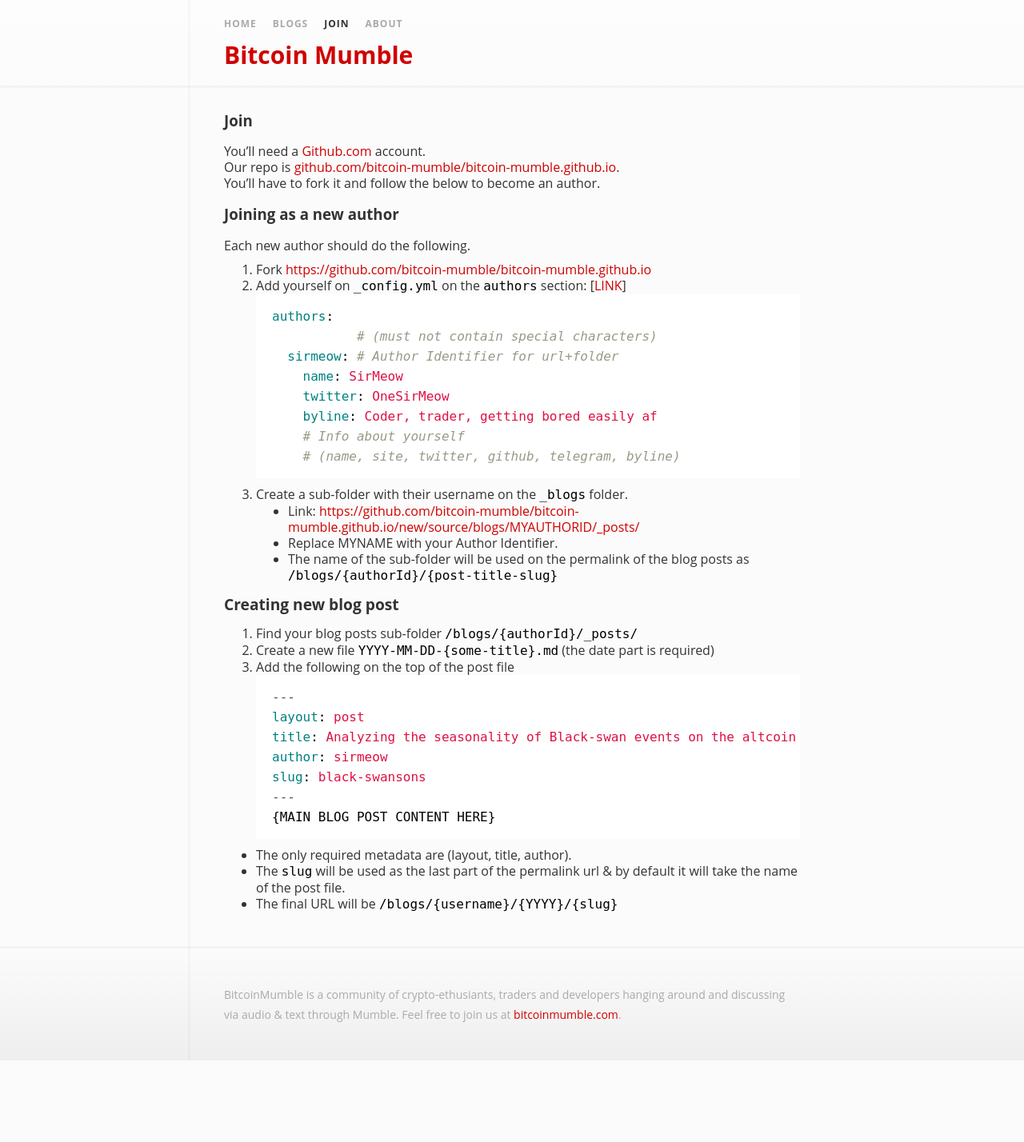
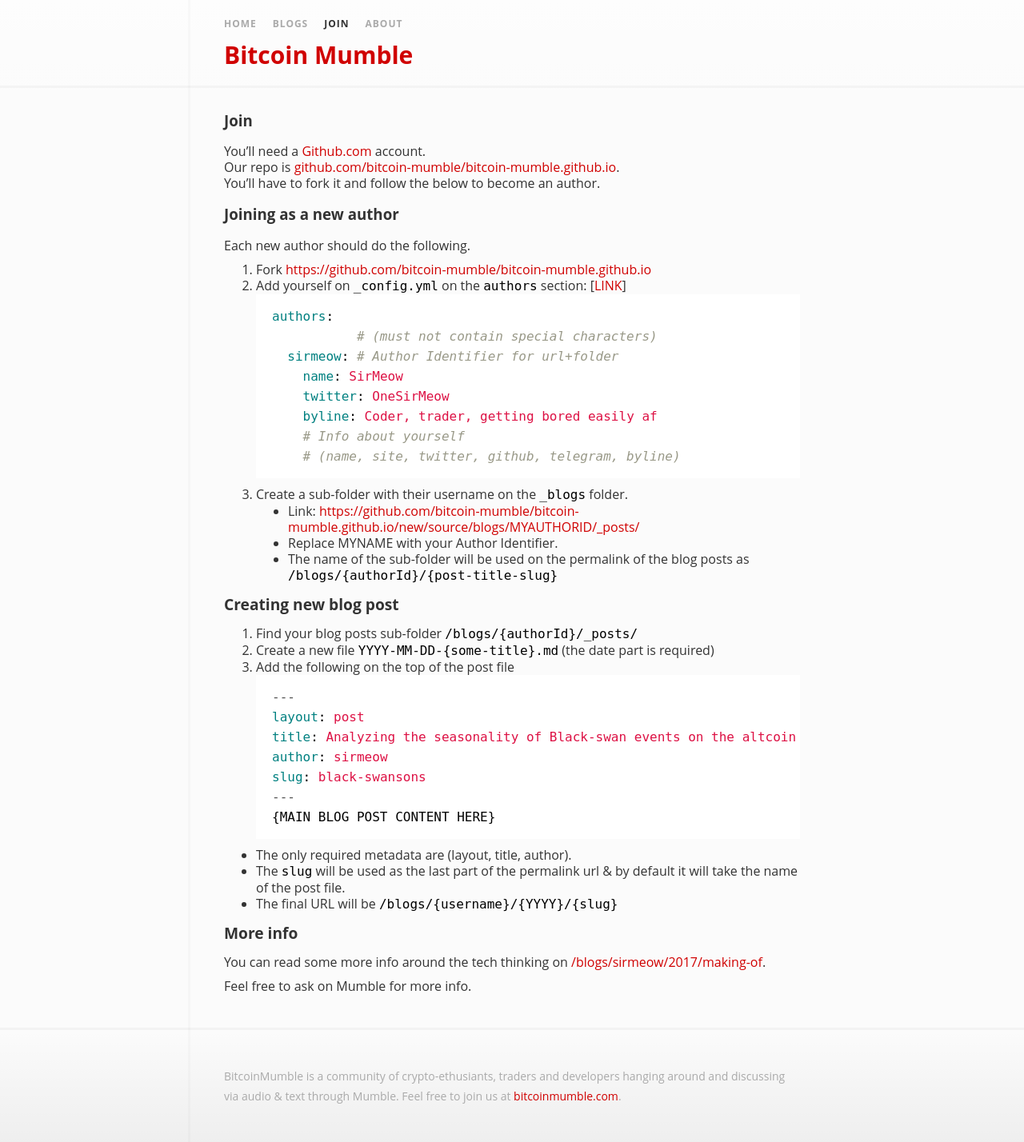
Before and after one commit to bitcoin-mumble/bitcoin-mumble.github.io, a Jekyll site: the page built from _pages/join.md, in a window 1280 px wide. Shown: the whole page at 80% size. Built offline with Jekyll 4.4.1, drawn with Linux system fonts in a browser that asks for light colours; before the commit the page ends 1326 px from its top, so only the background shows below that.

Commit message:
post(sirmeow): Wordings

```diff
--- a/_pages/join.md
+++ b/_pages/join.md
@@ -47,3 +47,8 @@
 - The only required metadata are (layout, title, author).
 - The `slug` will be used as the last part of the permalink url &amp; by default it will take the name of the post file.
 - The final URL will be `/blogs/{username}/{YYYY}/{slug}`
+
+## More info
+You can read some more info around the tech thinking on [/blogs/sirmeow/2017/making-of](/blogs/sirmeow/2017/making-of).
+
+Feel free to ask on Mumble for more info.
```
Also changed, not shown: blogs/sirmeow/_posts/2017-08-29-segwit-donations.md (+2 -0 lines).
